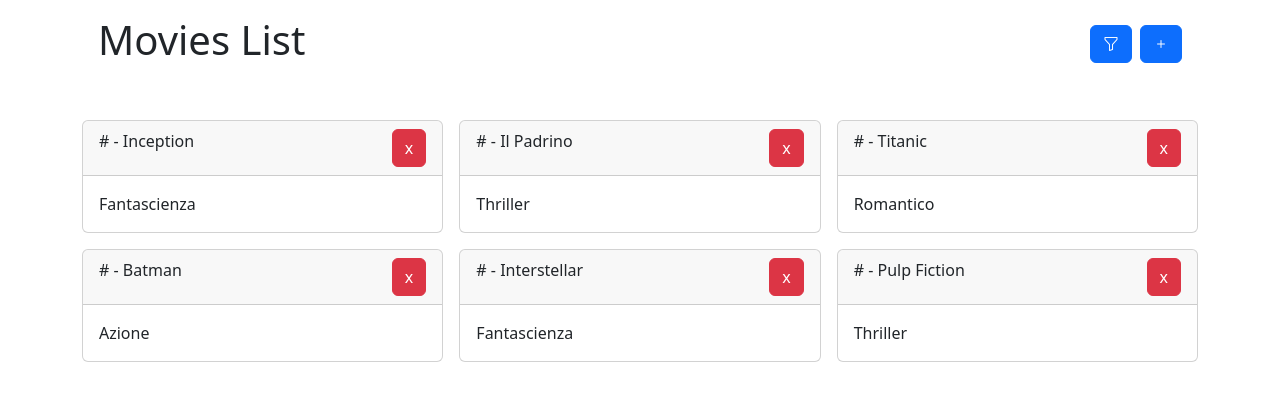
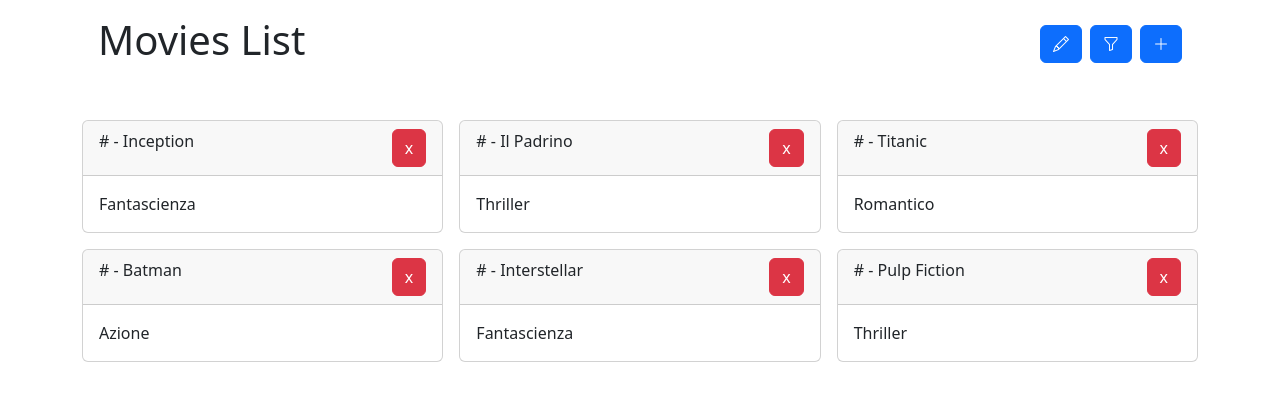
Before and after one commit to thomasraimondi/react-movie-filter, a React (Vite) app: page / in a window 1280 px wide. Shown: the top 400 px of the page. Built offline with nearby package versions, Linux system fonts and the light colour scheme.

Commit message:
add edit movie componente

```diff
--- a/src/App.jsx
+++ b/src/App.jsx
@@ -12,6 +12,8 @@
 function App() {
   const [isAddVisible, setIsAddVisible] = useState(false);
   const [isFilterVisible, setIsFilterVisible] = useState(false);
+  const [isEditVisible, setIsEditVisible] = useState(false);
+
   const [movies, setMovies] = useState(originalMovies);
   const [formData, setFormData] = useState(initialAddForm);
 
@@ -47,10 +49,13 @@
         setIsAddVisible={setIsAddVisible}
         isFilterVisible={isFilterVisible}
         setIsFilterVisible={setIsFilterVisible}
+        isEditVisible={isEditVisible}
+        setIsEditVisible={setIsEditVisible}
       />
       <Main
         isFormVisible={isAddVisible}
         isFilterVisible={isFilterVisible}
+        isEditVisible={isEditVisible}
         handleSubmitform={handleSubmitform}
         formData={formData}
         handleFieldChange={handleFieldChange}
--- a/src/assets/Components/layout/Headers.jsx
+++ b/src/assets/Components/layout/Headers.jsx
@@ -5,9 +5,12 @@
   setIsAddVisible,
   isFilterVisible,
   setIsFilterVisible,
+  isEditVisible,
+  setIsEditVisible,
 }) {
   const handleAddVisible = () => setIsAddVisible(!isAddVisible);
   const handleFilterVisible = () => setIsFilterVisible(!isFilterVisible);
+  const handleEditVisible = () => setIsEditVisible(!isEditVisible);
 
   return (
     <div className="header d-flex justify-content-between p-3">
@@ -15,14 +18,17 @@
         <h1>Movies List</h1>
       </div>
       <div className="function d-flex align-items-center gap-2">
+        <button className="btn btn-primary" onClick={handleEditVisible}>
+          <i className="bi bi-pencil"></i>
+        </button>
         <button className="btn btn-primary" onClick={handleFilterVisible}>
           <i className="bi bi-funnel"></i>
         </button>
         <button className="btn btn-primary" onClick={handleAddVisible}>
           {isAddVisible ? (
-            <i className="bi bi-x"></i>
+            <i className="bi bi-x-lg"></i>
           ) : (
-            <i className="bi bi-plus"></i>
+            <i className="bi bi-plus-lg"></i>
           )}
         </button>
       </div>
--- a/src/assets/Components/layout/main.jsx
+++ b/src/assets/Components/layout/main.jsx
@@ -1,6 +1,7 @@
 import AddForm from "../movies/AddForm";
 import FilterMovies from "../movies/FilterMovies";
 import ListMovies from "../movies/ListMovies";
+import EditMovie from "../movies/EditMovie";
 
 export default function Main({
   isFormVisible,
@@ -11,6 +12,7 @@
   handleDeleteItem,
   isFilterVisible,
   setMovies,
+  isEditVisible,
 }) {
   return (
     <div className="main">
@@ -32,6 +34,13 @@
       ) : (
         ""
       )}
+      {isEditVisible ? (
+        <div className="col">
+          <EditMovie movies={movies} />
+        </div>
+      ) : (
+        ""
+      )}
 
       <ListMovies movies={movies} handleDeleteItem={handleDeleteItem} />
     </div>
--- /dev/null
+++ b/src/assets/Components/movies/EditMovie.jsx
@@ -0,0 +1,14 @@
+export default function SearchMovie({ movies }) {
+  return (
+    <>
+      <h1>Edit Movie</h1>
+      <div className="card">
+        <select name="movies" id="">
+          {movies.map((movie) => (
+            <option value={movie.title}>{movie.title}</option>
+          ))}
+        </select>
+      </div>
+    </>
+  );
+}
--- a/src/assets/Components/movies/FilterMovies.jsx
+++ b/src/assets/Components/movies/FilterMovies.jsx
@@ -4,16 +4,16 @@
   const [filterCategory, setFilterCategory] = useState("");
 
   useEffect(() => {
-    let filteredMovies = [...movies];
-    if (filterCategory != "All") {
+    let filteredMovies = movies;
+
+    if (filterCategory != "") {
       filteredMovies = movies.filter(
         (movie) => movie.category === filterCategory
       );
     }
-    console.log(filteredMovies);
 
-    // setMovies(filteredMovies);
-  }, [filterCategory]);
+    setMovies(filteredMovies);
+  }, [filterCategory, movies]);
 
   const categories = movies.map((movie) => movie.category);
   const filteredCategories = categories.filter(
@@ -29,7 +29,7 @@
         name="category"
         id=""
       >
-        <option value="All">All</option>
+        <option value="">All</option>
         {filteredCategories.map((category, i) => (
           <option value={category} key={i}>
             {category}
```
